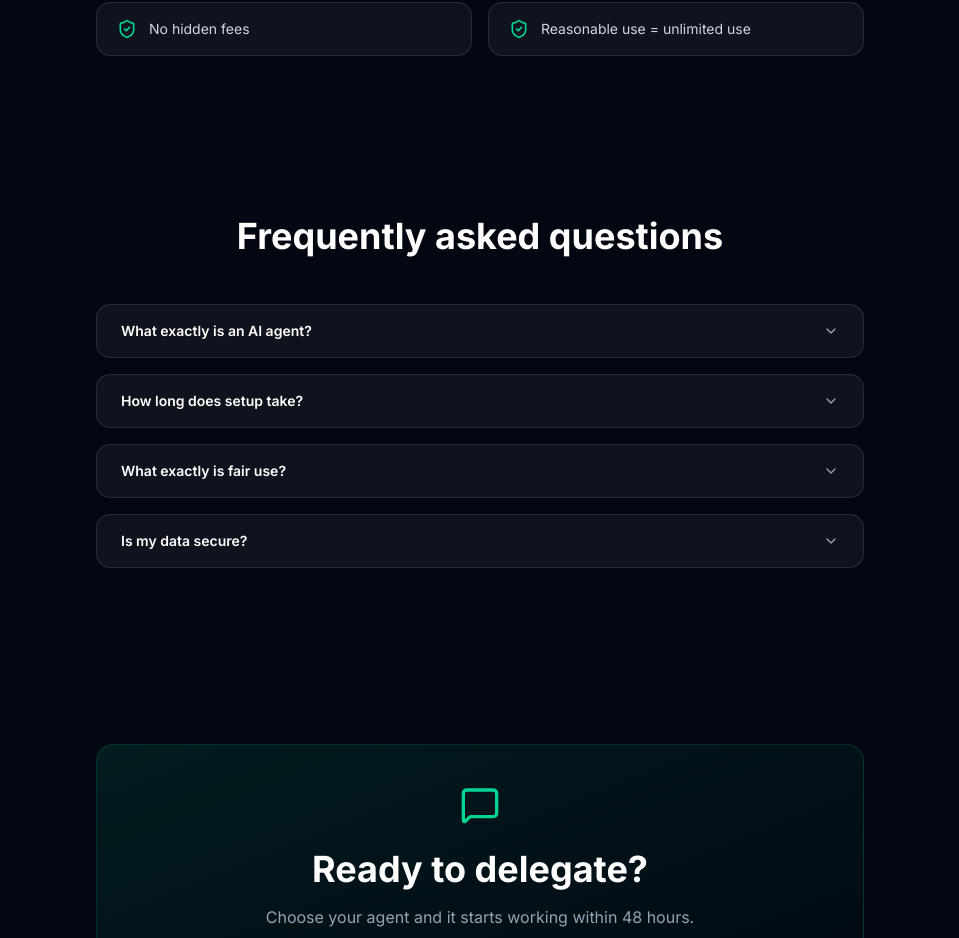
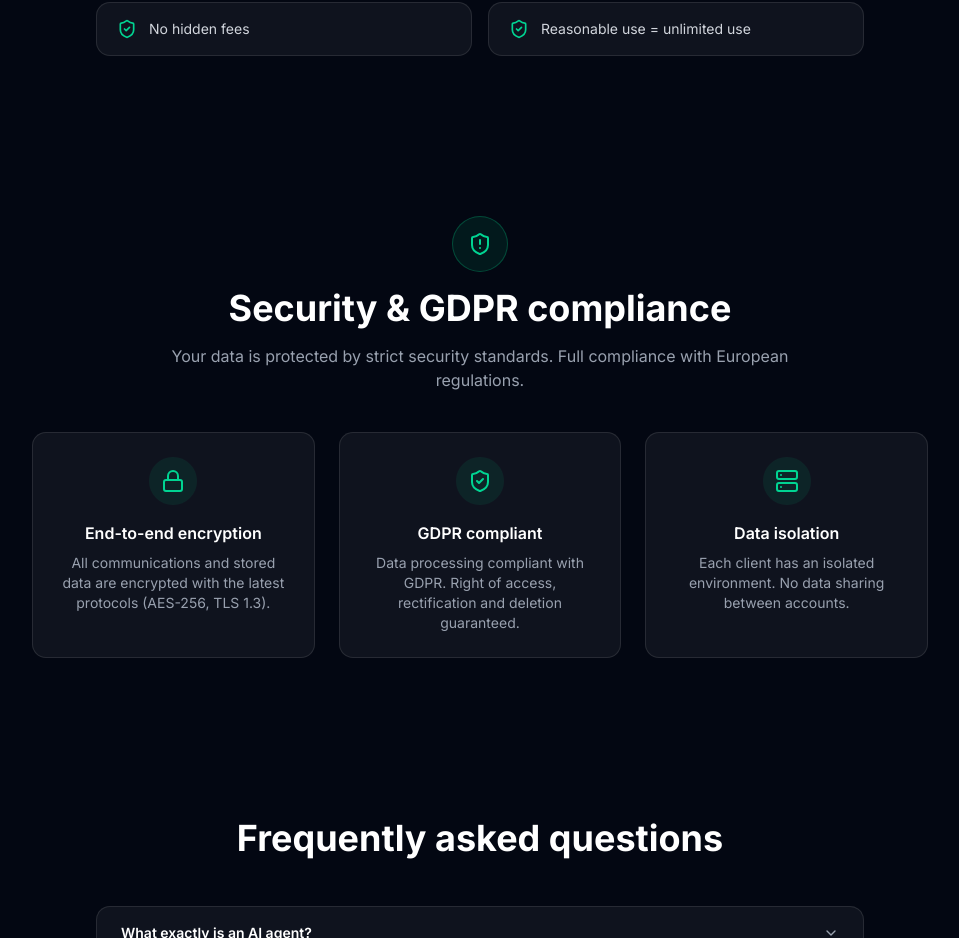
Before and after one commit to superWorldSavior/thenocodeguy, a Next.js app: page /en/pricing in a window 1280 px wide. Shown: the part 1628-2566 px from the top of the page, without its empty margins (160-1119 px from the left). Built offline with nearby package versions, Linux system fonts and the light colour scheme.

Commit message:
feat: add security/GDPR section on pricing page (#77) (#7)

```diff
--- a/app/[locale]/pricing/page.tsx
+++ b/app/[locale]/pricing/page.tsx
@@ -8,6 +8,9 @@ import {
   ChevronDown,
   Infinity,
   ShieldCheck,
+  Lock,
+  Server,
+  ShieldAlert,
 } from "lucide-react";
 import { getTranslations } from "next-intl/server";
 
@@ -127,6 +130,43 @@ export default async function PricingPage() {
         </div>
       </section>
 
+      {/* Security / RGPD */}
+      <section className="px-4 py-20 sm:px-6">
+        <div className="mx-auto max-w-4xl">
+          <div className="mb-10 text-center">
+            <div className="mx-auto mb-4 flex h-14 w-14 items-center justify-center rounded-full border border-emerald-500/30 bg-emerald-500/10">
+              <ShieldAlert className="h-6 w-6 text-emerald-400" />
+            </div>
+            <h2 className="mb-4 text-3xl font-bold sm:text-4xl">
+              {t("securityTitle" as Key)}
+            </h2>
+            <p className="mx-auto max-w-2xl text-gray-400">
+              {t("securityDesc" as Key)}
+            </p>
+          </div>
+          <div className="grid gap-6 sm:grid-cols-3">
+            {[
+              { icon: Lock, titleKey: "securityItem0Title", descKey: "securityItem0Desc" },
+              { icon: ShieldCheck, titleKey: "securityItem1Title", descKey: "securityItem1Desc" },
+              { icon: Server, titleKey: "securityItem2Title", descKey: "securityItem2Desc" },
+            ].map(({ icon: ItemIcon, titleKey, descKey }) => (
+              <div
+                key={titleKey}
+                className="rounded-xl border border-white/10 bg-white/5 p-6 text-center"
+              >
+                <div className="mx-auto mb-4 flex h-12 w-12 items-center justify-center rounded-full bg-emerald-500/10">
+                  <ItemIcon className="h-6 w-6 text-emerald-400" />
+                </div>
+                <h3 className="mb-2 text-base font-semibold text-white">
+                  {t(titleKey as Key)}
+                </h3>
+                <p className="text-sm text-gray-400">{t(descKey as Key)}</p>
+              </div>
+            ))}
+          </div>
+        </div>
+      </section>
+
       {/* FAQ */}
       <section className="px-4 py-20 sm:px-6">
         <div className="mx-auto max-w-3xl">
--- a/messages/en.json
+++ b/messages/en.json
@@ -209,7 +209,15 @@
     "faq3A": "Yes. Your data flows through encrypted connections. We only access the data necessary for your workflows to function. Infrastructure hosted in Europe.",
     "ctaTitle": "Ready to delegate?",
     "ctaSubtitle": "Choose your agent and it starts working within 48 hours.",
-    "ctaButton": "Contact the team"
+    "ctaButton": "Contact the team",
+    "securityTitle": "Security & GDPR compliance",
+    "securityDesc": "Your data is protected by strict security standards. Full compliance with European regulations.",
+    "securityItem0Title": "End-to-end encryption",
+    "securityItem0Desc": "All communications and stored data are encrypted with the latest protocols (AES-256, TLS 1.3).",
+    "securityItem1Title": "GDPR compliant",
+    "securityItem1Desc": "Data processing compliant with GDPR. Right of access, rectification and deletion guaranteed.",
+    "securityItem2Title": "Data isolation",
+    "securityItem2Desc": "Each client has an isolated environment. No data sharing between accounts."
   },
   "services": {
     "metaTitle": "Services — Custom AI Automation",
--- a/messages/fr.json
+++ b/messages/fr.json
@@ -209,7 +209,15 @@
     "faq3A": "Oui. Vos données transitent via des connexions chiffrées. Nous n'accédons qu'aux données nécessaires au fonctionnement de vos workflows. Infrastructure hébergée en Europe.",
     "ctaTitle": "Prêt à déléguer ?",
     "ctaSubtitle": "Choisissez votre agent et il commence à travailler sous 48h.",
-    "ctaButton": "Contacter l'équipe"
+    "ctaButton": "Contacter l'équipe",
+    "securityTitle": "Sécurité & conformité RGPD",
+    "securityDesc": "Vos données sont protégées par des standards de sécurité stricts. Conformité totale avec la réglementation européenne.",
+    "securityItem0Title": "Chiffrement de bout en bout",
+    "securityItem0Desc": "Toutes les communications et données stockées sont chiffrées avec les protocoles les plus récents (AES-256, TLS 1.3).",
+    "securityItem1Title": "Conformité RGPD",
+    "securityItem1Desc": "Traitement des données conforme au RGPD. Droit d'accès, de rectification et de suppression garantis.",
+    "securityItem2Title": "Isolation des données",
+    "securityItem2Desc": "Chaque client dispose d'un environnement isolé. Aucun partage de données entre comptes."
   },
   "services": {
     "metaTitle": "Services — Automatisation IA sur mesure",
--- a/messages/zh-CN.json
+++ b/messages/zh-CN.json
@@ -209,7 +209,15 @@
     "faq3A": "是的。您的数据通过加密连接传输。我们仅访问工作流程运作所需的数据。基础设施托管于欧洲。",
     "ctaTitle": "准备好委派了吗？",
     "ctaSubtitle": "选择您的代理，它将在 48 小时内开始工作。",
-    "ctaButton": "联系团队"
+    "ctaButton": "联系团队",
+    "securityTitle": "安全性与 GDPR 合规",
+    "securityDesc": "您的数据受到严格的安全标准保护，完全符合欧洲法规。",
+    "securityItem0Title": "端到端加密",
+    "securityItem0Desc": "所有通信和存储的数据均使用最新的加密协议（AES-256、TLS 1.3）。",
+    "securityItem1Title": "GDPR 合规",
+    "securityItem1Desc": "数据处理符合 GDPR 规范，保障访问、更正和删除的权利。",
+    "securityItem2Title": "数据隔离",
+    "securityItem2Desc": "每位客户拥有独立的环境，账号之间不共享任何数据。"
   },
   "services": {
     "metaTitle": "服务 — 定制 AI 自动化",
--- a/messages/zh-TW.json
+++ b/messages/zh-TW.json
@@ -209,7 +209,15 @@
     "faq3A": "是的。您的數據透過加密連線傳輸。我們僅存取工作流程運作所需的數據。基礎設施託管於歐洲。",
     "ctaTitle": "準備好委派了嗎？",
     "ctaSubtitle": "選擇您的代理，它將在 48 小時內開始工作。",
-    "ctaButton": "聯絡團隊"
+    "ctaButton": "聯絡團隊",
+    "securityTitle": "安全性與 GDPR 合規",
+    "securityDesc": "您的資料受到嚴格的安全標準保護，完全符合歐洲法規。",
+    "securityItem0Title": "端對端加密",
+    "securityItem0Desc": "所有通訊和儲存的資料均使用最新的加密協定（AES-256、TLS 1.3）。",
+    "securityItem1Title": "GDPR 合規",
+    "securityItem1Desc": "資料處理符合 GDPR 規範，保障存取、更正和刪除的權利。",
+    "securityItem2Title": "資料隔離",
+    "securityItem2Desc": "每位客戶擁有獨立的環境，帳號之間不共享任何資料。"
   },
   "services": {
     "metaTitle": "服務 — 客製化 AI 自動化",
```
Also changed, not shown: 2 other files (tests, documents, lock files or other folders).
